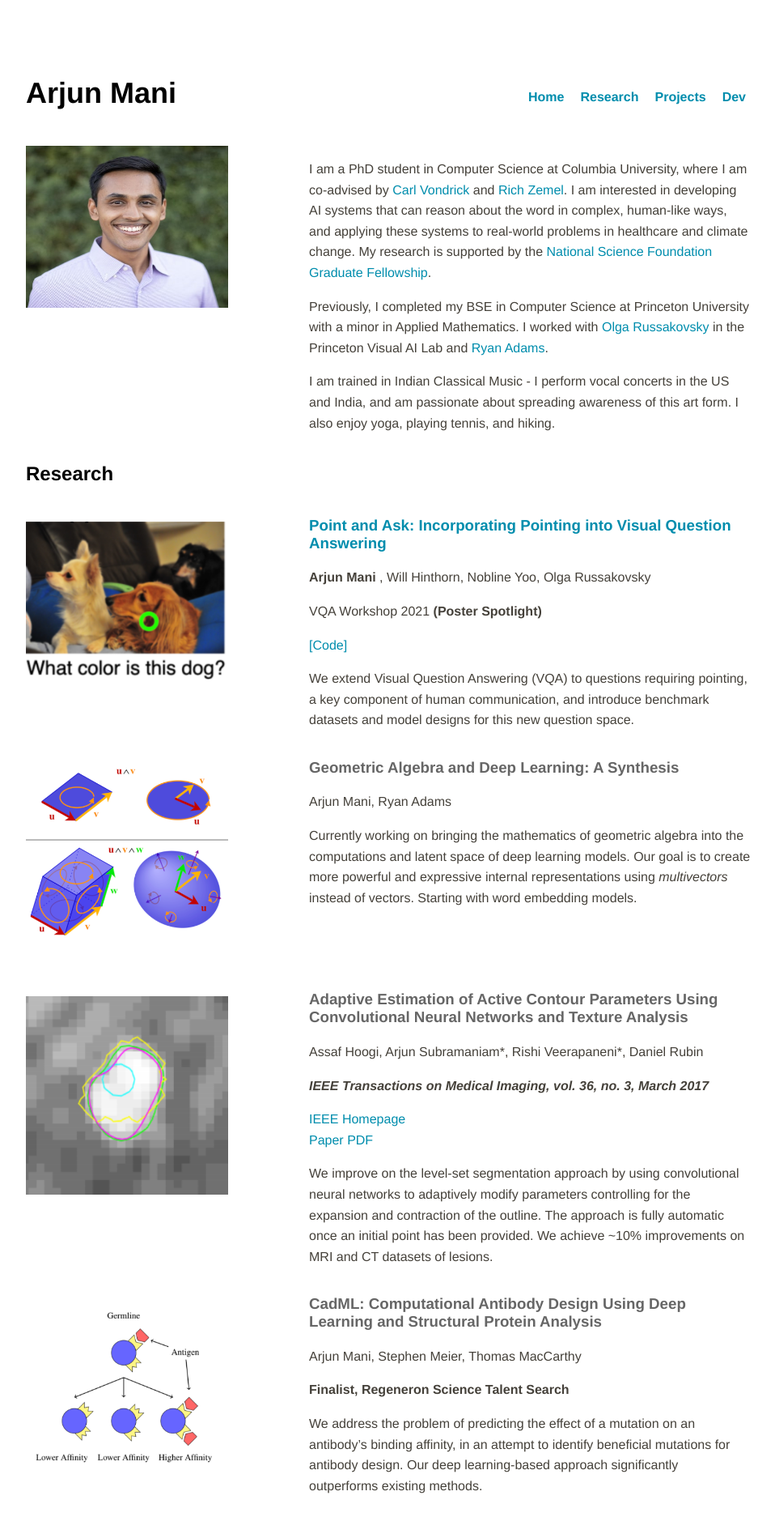
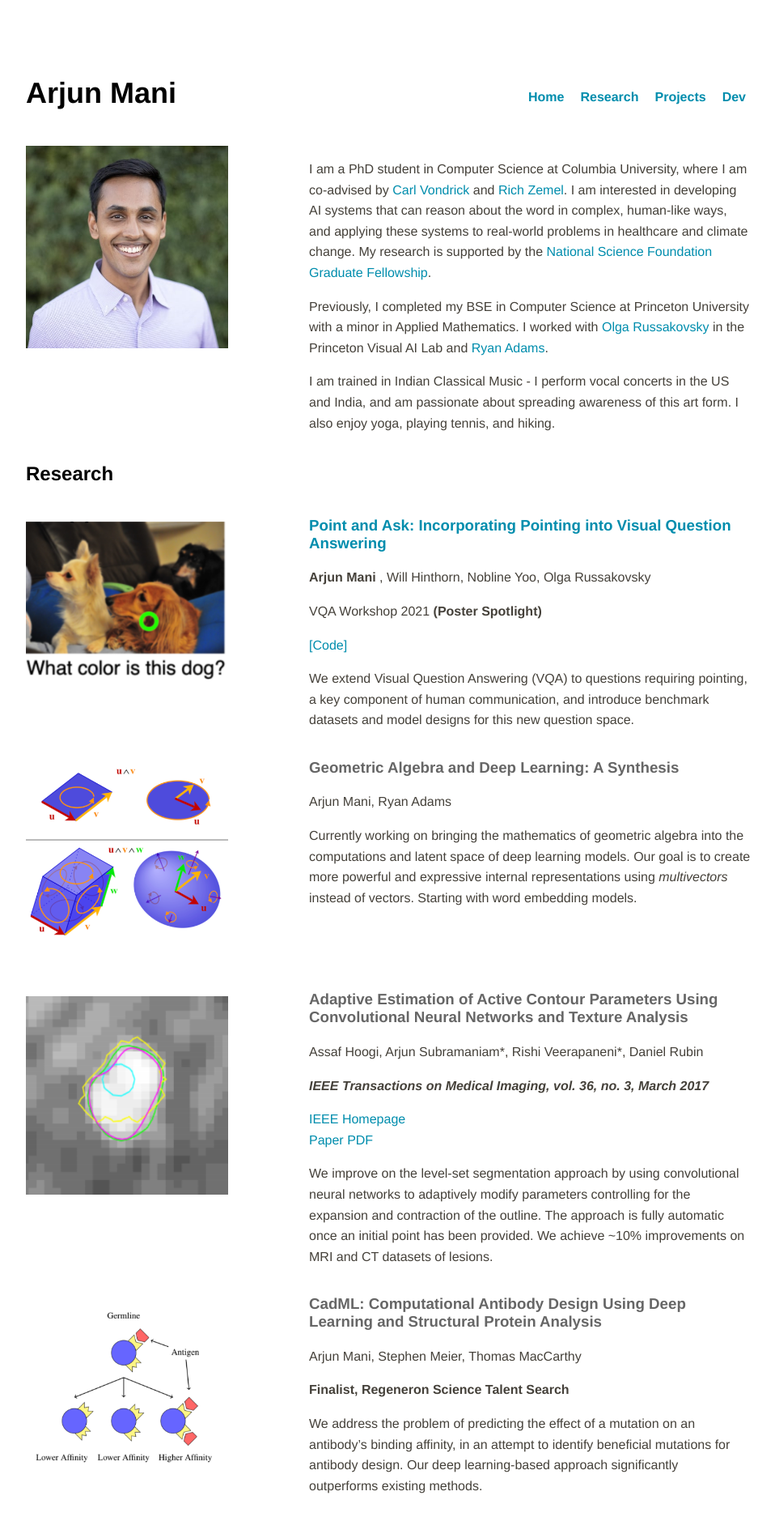
Before and after one commit to arjun-mani/arjun-mani.github.io, a Jekyll site: the page built from index.html, in a window 1280 px wide. Shown: the top 1894 px of the page at 81% size, without its empty margins (160-1118 px from the left). Built offline with Jekyll 4.4.1, drawn with Linux system fonts in a browser that asks for light colours.

Commit message:
Update index.html

```diff
--- a/index.html
+++ b/index.html
@@ -8,7 +8,7 @@ title: Home
 
 <div class="divTableRow">
 	<div class="divTableCell">
-		<img class="left" src="cuidpic2.jpg" width="200" height="200">
+		<img class="left" src="cuidpic2.jpg" width="200" height="250">
 	</div>
 	<div class="divTableCell">
 		<p> I am a PhD student in Computer Science at Columbia University, where I am co-advised by <a href="http://www.cs.columbia.edu/~vondrick/" target="_blank">Carl Vondrick</a> and <a href="http://www.cs.toronto.edu/~zemel/inquiry/home.php" target="_blank">Rich Zemel</a>. I am interested in developing AI systems that can reason about the word in complex, human-like ways,
```
